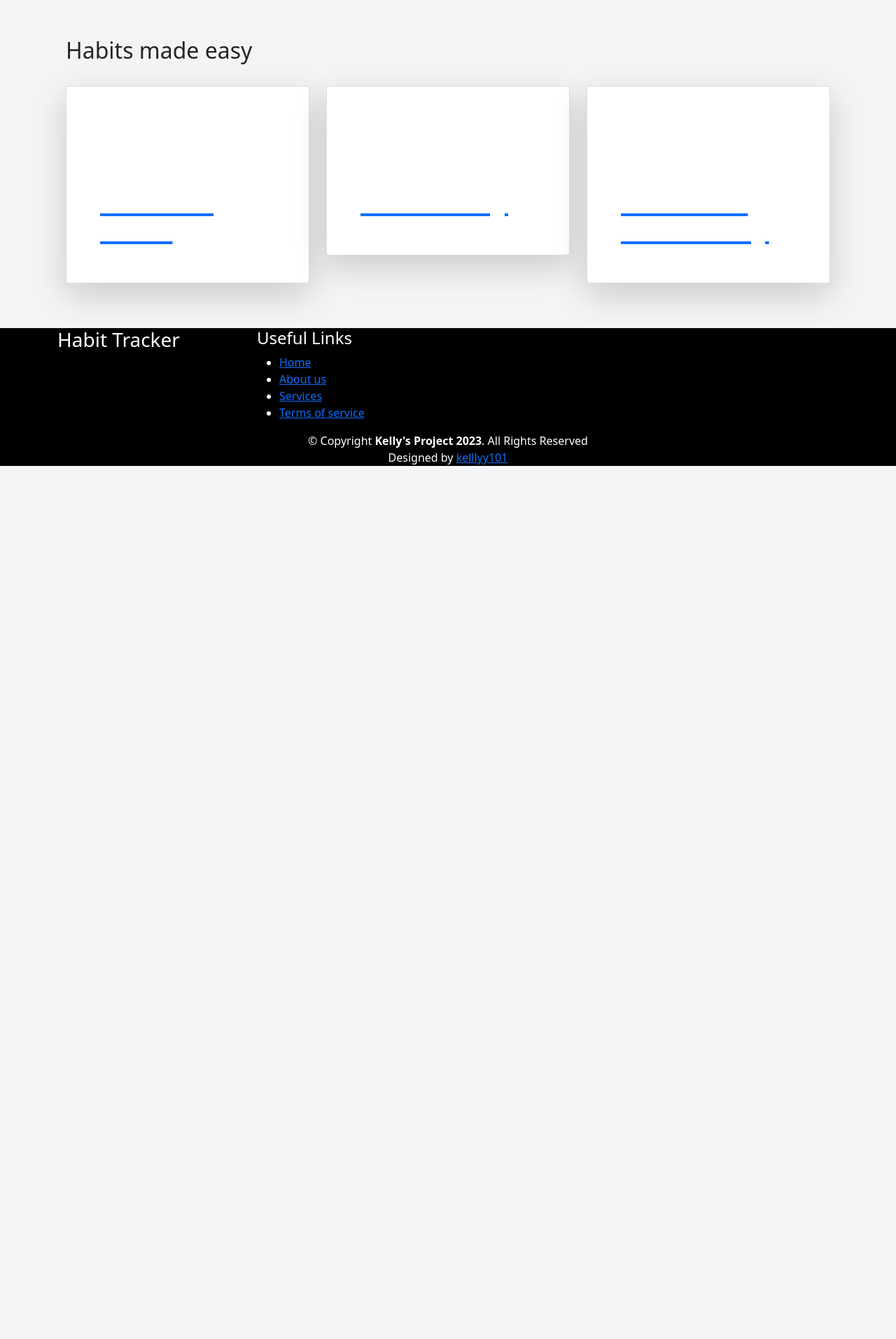
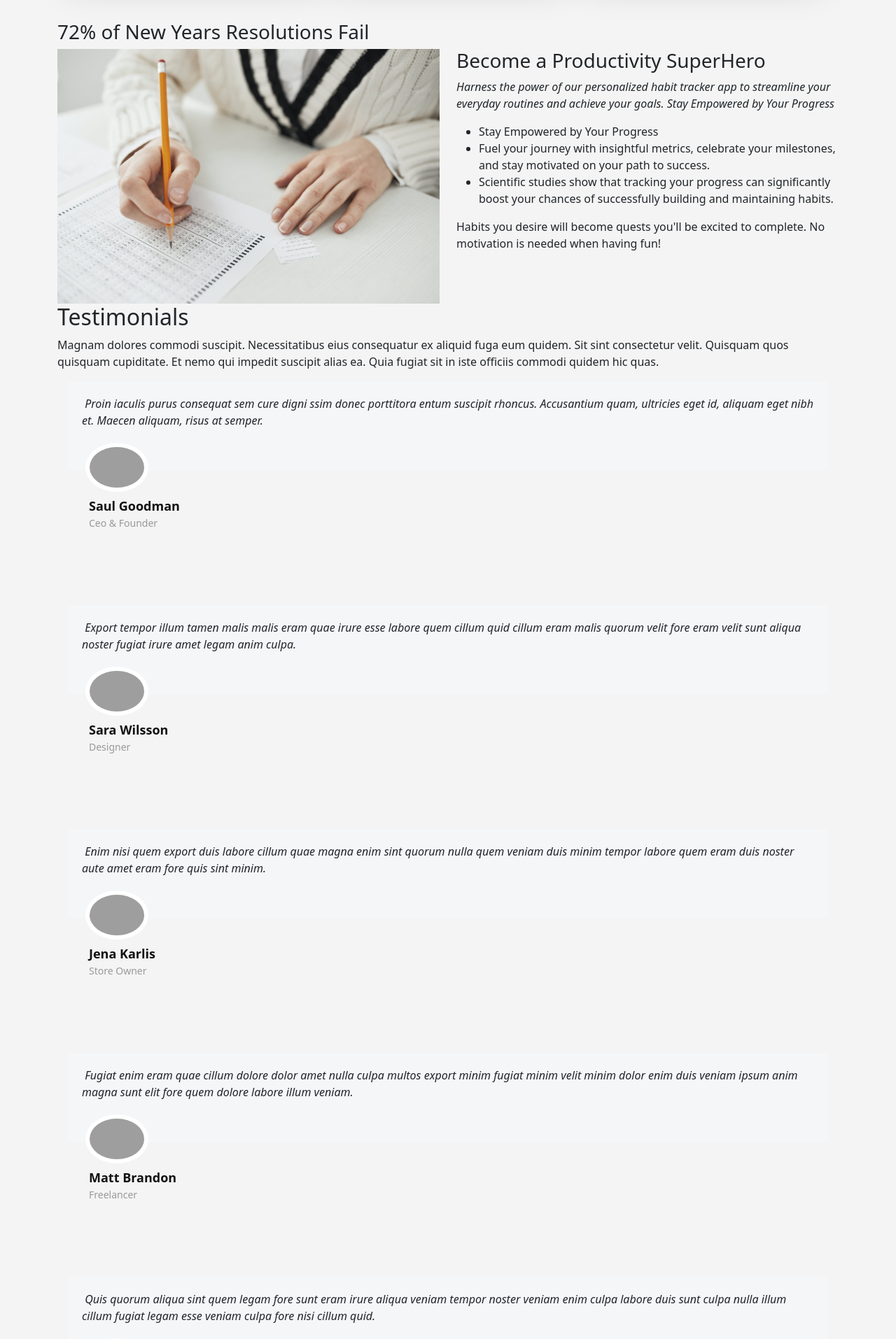
Before and after one commit to kelllyy101/habittracker-fullstack, a Django app: page / in a window 1280 px wide. Shown: the part 1482-3396 px from the top of the page at 70% size. Before the commit the page ends 2148 px from the top, so only its background shows below. Run offline with Django 3.2, Linux system fonts and the light colour scheme; grey boxes are pictures that could not be loaded.

Commit message:
added testimonials

```diff
--- a/events/templates/landing.html
+++ b/events/templates/landing.html
@@ -16,11 +16,8 @@
                         <h1>Build Habits you won't quit</h1>
                         <h2>Start building positive habits for a healthier and happier life. Track your daily
                             activities, set goals, and stay motivated with our habit tracker app.</h2>
-                        <a href="register_user" class="btn-get-started scrollto">Get Started</a>
+                        <a href="register_user" class="btn-get-started scrollto text-decoration-none">Get Started</a>
                     </div>
-                </div>
-                <div class="col-md-6 order-1 order-lg-2 hero-img" data-aos="fade-left">
-                    <img src="assets/img/hero-img.png" class="img-fluid" alt="woman writing down her habits">
                 </div>
             </div>
         </div>
@@ -32,46 +29,32 @@
     <div class="container px-4 py-5 nerd-featured-container" id="custom-cards">
         <h2 class="pb-2 nerd-page-subheading">Building lasting habits is hard</h2>
         <h3> 72% of New Years Resolutions Fail </h3>
-        <h4> Don't be one of them</h4>
-
         <div class="row row-cols-1 row-cols-lg-3 align-items-stretch g-4 py-3">
 
-
-
-            <a href="#" class="image-link">
+            <img src="/static/images/form_habit.jpg" class="img-fluid" alt="woman writing down her habits">
+            <img src="/static/images/mind_boost.png" class="img-fluid" alt="woman writing down her habits">
+            <img src="/static/images/productivity_image.png" class="img-fluid" alt="woman writing down her habits">
                 <div class="card card-cover overflow-hidden text-bg-dark rounded-4 shadow-lg">
-
-                    <div class="d-flex flex-column p-5 pb-3 text-white text-shadow-1">
+                    <!-- <div class="d-flex flex-column p-5 pb-3 text-white text-shadow-1">
                         <h2 class="nerd-card-title pt-5 mt-5 mb-4 display-6 lh-1 fw-bold">Set A Goal
                         </h2>
                         <ul class="d-flex list-unstyled mt-auto">
-
+                        </ul>
+                    </div> -->
+                </div>
+            </a>
+            <a href="#" class="image-link">
+                <div class="card card-cover overflow-hidden text-bg-dark rounded-4 shadow-lg">
+                    <div class="d-flex flex-column p-5 pb-3 text-white text-shadow-1">
+                        <h2 class="nerd-card-title pt-5 mt-5 mb-4 display-6 lh-1 fw-bold">Try Your Best
+                        </h2>
+                        <ul class="d-flex list-unstyled mt-auto">
                         </ul>
                     </div>
                 </div>
             </a>
-
-
-
             <a href="#" class="image-link">
                 <div class="card card-cover overflow-hidden text-bg-dark rounded-4 shadow-lg">
-
-                    <div class="d-flex flex-column p-5 pb-3 text-white text-shadow-1">
-                        <h2 class="nerd-card-title pt-5 mt-5 mb-4 display-6 lh-1 fw-bold">Try Your Best
-                        </h2>
-                        <ul class="d-flex list-unstyled mt-auto">
-
-                        </ul>
-                    </div>
-                </div>
-            </a>
-
-
-
-            <a href="#" class="image-link">
-                <div class="card card-cover overflow-hidden text-bg-dark rounded-4 shadow-lg">
-
-
                     <div class="d-flex flex-column p-5 pb-3 text-white text-shadow-1">
                         <h2 class="nerd-card-title pt-5 mt-5 mb-4 display-6 lh-1 fw-bold">Stick With It
                         </h2>
@@ -90,10 +73,10 @@
     <!-- ======= About Section ======= -->
     <section id="about" class="about">
         <div class="container">
-
+            <h3 class=""> 72% of New Years Resolutions Fail </h3>
             <div class="row">
                 <div class="col-lg-6" data-aos="zoom-in">
-                    <img src="assets/img/about.jpg" class="img-fluid" alt="">
+                    <img src="/static/images/habit_main_photo.jpg" class="img-fluid" alt="woman writing down her habits">
                 </div>
                 <div class="col-lg-6 d-flex flex-column justify-contents-center" data-aos="fade-left">
                     <div class="content pt-4 pt-lg-0">
@@ -122,59 +105,93 @@
 
 
 
-    <div class="container px-4 py-5 nerd-featured-container" id="custom-cards">
-        <h2 class="pb-2 nerd-page-subheading">Habits made easy</h2>
 
-        <div class="row row-cols-1 row-cols-lg-3 align-items-stretch g-4 py-3">
+    <!-- ======= Testimonials Section ======= -->
+    <section id="testimonials" class="testimonials">
+        <div class="container">
 
-            <a href="#" class="image-link">
-                <div class="card card-cover overflow-hidden text-bg-dark rounded-4 shadow-lg">
+          <div class="section-title" data-aos="fade-up">
+            <h2>Testimonials</h2>
+            <p>Magnam dolores commodi suscipit. Necessitatibus eius consequatur ex aliquid fuga eum quidem. Sit sint consectetur velit. Quisquam quos quisquam cupiditate. Et nemo qui impedit suscipit alias ea. Quia fugiat sit in iste officiis commodi quidem hic quas.</p>
+          </div>
 
-                    <div class="d-flex flex-column p-5 pb-3 text-white text-shadow-1">
-                        <h2 class="nerd-card-title pt-5 mt-5 mb-4 display-6 lh-1 fw-bold">Exercise More
-                        </h2>
-                        <ul class="d-flex list-unstyled mt-auto">
+          <div class="testimonials-slider swiper" data-aos="fade-up" data-aos-delay="100">
+            <div class="swiper-wrapper">
 
-                        </ul>
-                    </div>
+              <div class="swiper-slide">
+                <div class="testimonial-item">
+                  <p>
+                    <i class="bx bxs-quote-alt-left quote-icon-left"></i>
+                    Proin iaculis purus consequat sem cure digni ssim donec porttitora entum suscipit rhoncus. Accusantium quam, ultricies eget id, aliquam eget nibh et. Maecen aliquam, risus at semper.
+                    <i class="bx bxs-quote-alt-right quote-icon-right"></i>
+                  </p>
+                  <img src="assets/img/testimonials/testimonials-1.jpg" class="testimonial-img" alt="">
+                  <h3>Saul Goodman</h3>
+                  <h4>Ceo &amp; Founder</h4>
                 </div>
-            </a>
+              </div><!-- End testimonial item -->
 
+              <div class="swiper-slide">
+                <div class="testimonial-item">
+                  <p>
+                    <i class="bx bxs-quote-alt-left quote-icon-left"></i>
+                    Export tempor illum tamen malis malis eram quae irure esse labore quem cillum quid cillum eram malis quorum velit fore eram velit sunt aliqua noster fugiat irure amet legam anim culpa.
+                    <i class="bx bxs-quote-alt-right quote-icon-right"></i>
+                  </p>
+                  <img src="assets/img/testimonials/testimonials-2.jpg" class="testimonial-img" alt="">
+                  <h3>Sara Wilsson</h3>
+                  <h4>Designer</h4>
+                </div>
+              </div><!-- End testimonial item -->
 
+              <div class="swiper-slide">
+                <div class="testimonial-item">
+                  <p>
+                    <i class="bx bxs-quote-alt-left quote-icon-left"></i>
+                    Enim nisi quem export duis labore cillum quae magna enim sint quorum nulla quem veniam duis minim tempor labore quem eram duis noster aute amet eram fore quis sint minim.
+                    <i class="bx bxs-quote-alt-right quote-icon-right"></i>
+                  </p>
+                  <img src="assets/img/testimonials/testimonials-3.jpg" class="testimonial-img" alt="">
+                  <h3>Jena Karlis</h3>
+                  <h4>Store Owner</h4>
+                </div>
+              </div><!-- End testimonial item -->
 
-            <a href="#" class="image-link">
-                <div class="card card-cover overflow-hidden text-bg-dark rounded-4 shadow-lg">
-                    <div class="d-flex flex-column p-5 pb-3 text-white text-shadow-1">
-                        <h2 class="nerd-card-title pt-5 mt-5 mb-4 display-6 lh-1 fw-bold">Read Daily
-                        </h2>
-                        <ul class="d-flex list-unstyled mt-auto">
+              <div class="swiper-slide">
+                <div class="testimonial-item">
+                  <p>
+                    <i class="bx bxs-quote-alt-left quote-icon-left"></i>
+                    Fugiat enim eram quae cillum dolore dolor amet nulla culpa multos export minim fugiat minim velit minim dolor enim duis veniam ipsum anim magna sunt elit fore quem dolore labore illum veniam.
+                    <i class="bx bxs-quote-alt-right quote-icon-right"></i>
+                  </p>
+                  <img src="assets/img/testimonials/testimonials-4.jpg" class="testimonial-img" alt="">
+                  <h3>Matt Brandon</h3>
+                  <h4>Freelancer</h4>
+                </div>
+              </div><!-- End testimonial item -->
 
-                        </ul>
-                    </div>
+              <div class="swiper-slide">
+                <div class="testimonial-item">
+                  <p>
+                    <i class="bx bxs-quote-alt-left quote-icon-left"></i>
+                    Quis quorum aliqua sint quem legam fore sunt eram irure aliqua veniam tempor noster veniam enim culpa labore duis sunt culpa nulla illum cillum fugiat legam esse veniam culpa fore nisi cillum quid.
+                    <i class="bx bxs-quote-alt-right quote-icon-right"></i>
+                  </p>
+                  <img src="assets/img/testimonials/testimonials-5.jpg" class="testimonial-img" alt="">
+                  <h3>John Larson</h3>
+                  <h4>Entrepreneur</h4>
                 </div>
-            </a>
+              </div><!-- End testimonial item -->
 
-
-
-            <a href="#" class="image-link">
-                <div class="card card-cover overflow-hidden text-bg-dark rounded-4 shadow-lg">
-                    <div class="d-flex flex-column p-5 pb-3 text-white text-shadow-1">
-                        <h2 class="nerd-card-title pt-5 mt-5 mb-4 display-6 lh-1 fw-bold">Meditate constantly
-                        </h2>
-                        <ul class="d-flex list-unstyled mt-auto">
-                        </ul>
-                    </div>
-                </div>
-            </a>
-
-
-
+            </div>
+            <div class="swiper-pagination"></div>
+          </div>
 
         </div>
+      </section><!-- End Testimonials Section -->
     </div>
     </div>
     </div>
-
 </main>
 
 
--- a/events/templates/navbar.html
+++ b/events/templates/navbar.html
@@ -27,7 +27,6 @@
               Habits
             </a>
             <ul class="dropdown-menu" aria-labelledby="navbarDropdown">
-              <li><a class="dropdown-item" href="{% url 'get_habits' %}">All Habits</a></li>
               {% if user.is_authenticated %}
               <li><a class="dropdown-item" href="{% url 'get_habits' %}">All Habits</a></li>
               <li><a class="dropdown-item" href="{% url 'add' %}">Add Habits</a></li>
@@ -50,7 +49,7 @@
             <a class="nav-link" href="{% url 'register_user' %}">Register</a>
           </li>
           <li class="nav-item">
-            <a class="nav-link" href="{% url 'login' %}">Login</a>
+            <a class="nav-link btn btn-outline-primary" href="{% url 'login' %}">Login</a>
           </li>
         {% endif %}
 
@@ -59,7 +58,7 @@
           {% csrf_token %}
 
           <input class="form-control me-2" type="search" placeholder="Search Habits" aria-label="Search" name="searched">
-          <button class="btn btn-outline-secondary" type="submit">Search</button>
+          <button class="btn btn-outline-primary" type="submit">Search</button>
         </form>
       </div>
     </div>
--- a/static/css/style.css
+++ b/static/css/style.css
@@ -1,30 +1,9 @@
-:root {
-  --bs-black: #000000;
-  --bs-white: #ffffff;
-  --bs-ffd2fc: #ffd2fc;
-  --bs-ddfff7: #ddfff7;
-
-  --bs-blue: #0d6efd;
-  --bs-indigo: #6610f2;
-  --bs-purple: #6f42c1;
-  --bs-pink: #d63384;
-  --bs-red: #dc3545;
-  --bs-orange: #fd7e14;
-  --bs-yellow: #ffc107;
-  --bs-green: #198754;
-  --bs-teal: #20c997;
-  --bs-cyan: #0dcaf0;
-  --bs-gray: #6c757d;
-  --bs-gray-dark: #343a40;
-}
-
 /*--------------------------------------------------------------
 # Hero Section
 --------------------------------------------------------------*/
 #hero {
   width: 100%;
-  background-image: url("../images/habit_main_photo.jpg");
-  background-repeat: no-repeat;
+  background: white;
   background-size: contain;
   background-position: right top;
   margin-top: 70px;
@@ -56,20 +35,13 @@
   border-radius: 3px;
   transition: 0.5s;
   color: #fefefe;
-  background: #59e86e;
+  background: #596fe8;
 }
 
 #hero .btn-get-started:hover {
-  background: #84f795;
+  background: #848ef7;
 }
 
-#hero .hero-img {
-  text-align: center;
-}
-
-#hero .hero-img img {
-  width: 70%;
-}
 
 @media (min-width: 1024px) {
   #hero {
@@ -94,6 +66,90 @@
 --------------------------------------------------------------*/
 
 
+
+/*--------------------------------------------------------------
+# Testimonials
+--------------------------------------------------------------*/
+.testimonials .testimonials-carousel,
+.testimonials .testimonials-slider {
+  overflow: hidden;
+}
+
+.testimonials .testimonial-item {
+  box-sizing: content-box;
+  min-height: 320px;
+}
+
+.testimonials .testimonial-item .testimonial-img {
+  width: 90px;
+  border-radius: 50%;
+  margin: -40px 0 0 40px;
+  position: relative;
+  z-index: 2;
+  border: 6px solid #fff;
+}
+
+.testimonials .testimonial-item h3 {
+  font-size: 18px;
+  font-weight: bold;
+  margin: 10px 0 5px 45px;
+  color: #111;
+}
+
+.testimonials .testimonial-item h4 {
+  font-size: 14px;
+  color: #999;
+  margin: 0 0 0 45px;
+}
+
+.testimonials .testimonial-item .quote-icon-left,
+.testimonials .testimonial-item .quote-icon-right {
+  color: #d8dee1;
+  font-size: 26px;
+}
+
+.testimonials .testimonial-item .quote-icon-left {
+  display: inline-block;
+  left: -5px;
+  position: relative;
+}
+
+.testimonials .testimonial-item .quote-icon-right {
+  display: inline-block;
+  right: -5px;
+  position: relative;
+  top: 10px;
+}
+
+.testimonials .testimonial-item p {
+  font-style: italic;
+  margin: 0 15px 0 15px;
+  padding: 20px 20px 60px 20px;
+  background: #f4f6f7;
+  position: relative;
+  border-radius: 6px;
+  position: relative;
+  z-index: 1;
+}
+
+.testimonials .swiper-pagination {
+  margin-top: 20px;
+  position: relative;
+}
+
+.testimonials .swiper-pagination .swiper-pagination-bullet {
+  width: 12px;
+  height: 12px;
+  background-color: #fff;
+  opacity: 1;
+  border: 1px solid #009cea;
+}
+
+.testimonials .swiper-pagination .swiper-pagination-bullet-active {
+  background-color: #009cea;
+}
+
+
 /*--------------------------------------------------------------
 # Footer
 --------------------------------------------------------------*/
```
Also changed, not shown: static/js/main.js (added, +31 -0 lines), README.md, static/images/form_habit.jpg (added), static/images/mind_boost.png (added), static/images/productivity_image.png (added).
